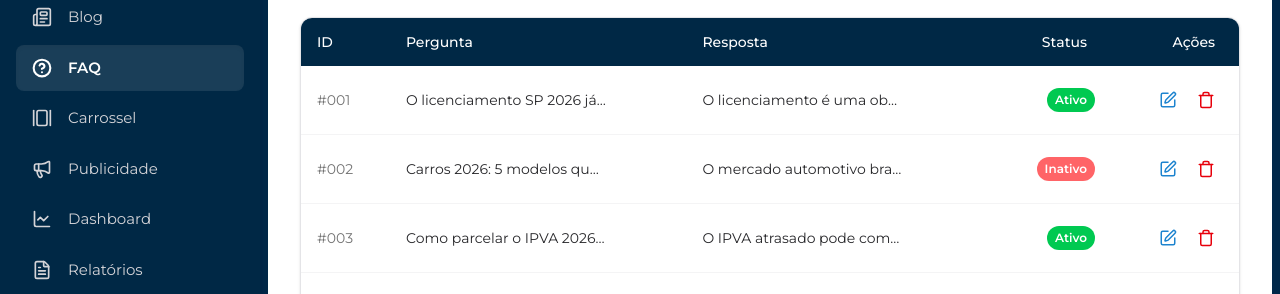
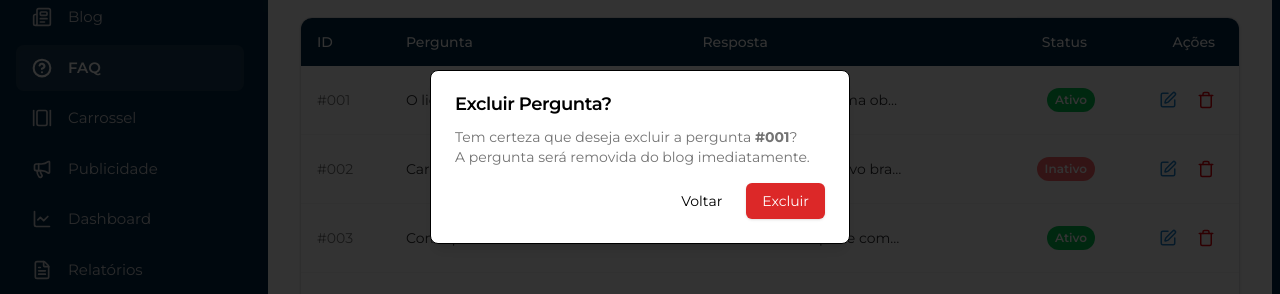
Before and after one commit to laboratorio-de-praticas-2026-1/front-end, a React (Vite) app: page /admin/faq in a window 1280 px wide. Both pictures are taken after a click on the button 1206 px from the left and 343 px from the top of the page. Shown: the part 243-537 px from the top of the page. Built offline with nearby package versions, Linux system fonts and the light colour scheme; no server answers.

Commit message:
feat: criação do modal para exclusão de uma pergunta

```diff
--- a/package.json
+++ b/package.json
@@ -39,6 +39,7 @@
     "react-text-mask-modern": "^1.0.4",
     "recharts": "^3.8.1",
     "socket.io-client": "^4.8.3",
+    "sonner": "^2.0.7",
     "tailwind-merge": "^3.5.0",
     "tailwindcss-animate": "^1.0.7",
     "zod": "^4.3.6"
--- a/src/App.tsx
+++ b/src/App.tsx
@@ -1,4 +1,5 @@
 import { BrowserRouter, Routes, Route, Navigate } from "react-router-dom";
+import { Toaster } from "sonner";
 
 import { Home } from "@/pages/Home";
 import { Servicos } from "@/pages/Servicos";
@@ -60,6 +61,7 @@ import EditarFAQ from "./components/admin/faq/EditarFaqCMS";
 function App() {
   return (
     <BrowserRouter>
+      <Toaster position="top-right" richColors />
       <Routes>
         {/* === ROTAS PÚBLICAS === */}
         <Route path="/" element={<Home />} />
@@ -106,6 +108,7 @@ function App() {
           <Route path="faq/novo" element={<NovoFAQ />} />
           <Route path="/admin/faq/editar/:id" element={<EditarFAQ />} />
 
+
           {/* Rota da tabela de posts */}
           <Route path="posts" element={<BlogAdmin />} />
 
--- /dev/null
+++ b/src/components/admin/faq/ConfirmDeleteModal.tsx
@@ -0,0 +1,84 @@
+import { useState } from "react"
+import { Loader2 } from "lucide-react"
+import { Dialog, DialogContent, DialogHeader, DialogTitle, DialogDescription } from "@/components/ui/dialog"
+import { Button } from "@/components/ui/button"
+import { toast } from "sonner"
+
+interface ConfirmDeleteModalFaqProps {
+  open: boolean
+  onOpenChange: (open: boolean) => void
+  onConfirm: () => Promise<void>
+  title?: string
+  description?: React.ReactNode
+}
+
+export function ConfirmDeleteModalFaq({
+  open,
+  onOpenChange,
+  onConfirm,
+  title = "Excluir item?",
+  description = "Tem certeza que deseja excluir este item? Essa ação não pode ser desfeita."
+}: ConfirmDeleteModalFaqProps) {
+
+  const [loading, setLoading] = useState(false)
+
+  const handleConfirm = async () => {
+    try {
+      setLoading(true)
+      await onConfirm()
+
+      toast.success("Excluído com sucesso!")
+      onOpenChange(false)
+
+    } catch (error) {
+
+      const message = error instanceof Error ? error.message : "Erro ao excluir. Tente novamente.";
+      toast.error(message);
+    } finally {
+      setLoading(false)
+    }
+  }
+
+  return (
+    <Dialog open={open} onOpenChange={onOpenChange}>
+      <DialogContent
+        className="max-w-[85vw] sm:max-w-[420px] rounded-lg [&>button]:hidden"
+        onPointerDownOutside={(e) => e.preventDefault()}
+      >
+
+        <DialogHeader className="flex flex-col gap-2 text-left">
+          <DialogTitle className="font-semibold">
+            {title}
+          </DialogTitle>
+          <DialogDescription className="text-muted-foreground">
+            {description}
+          </DialogDescription>
+        </DialogHeader>
+
+        <div className="flex justify-end gap-2">
+
+          <Button
+            variant="outline"
+            onClick={() => onOpenChange(false)}
+            disabled={loading}
+            className="border-none"
+          >
+            Voltar
+          </Button>
+
+          <Button
+            variant="destructive"
+            onClick={handleConfirm}
+            disabled={loading}
+            className="flex items-center gap-2 cursor-pointer"
+          >
+            {loading && <Loader2 className="h-4 w-4 animate-spin" />}
+            Excluir
+          </Button>
+
+        </div>
+
+      </DialogContent>
+    </Dialog>
+  )
+}
--- a/src/components/admin/faq/CreateFaqCMS.tsx
+++ b/src/components/admin/faq/CreateFaqCMS.tsx
@@ -41,6 +41,9 @@ export default function NovoFAQ() {
   const onSubmit = async (data: FAQFormData) => {
     setLoading(true);
     try {
+
+      await new Promise((resolve) => setTimeout(resolve, 1000));
+
       const payload = {
         ...data,
         status: data.status ? "Ativo" : "Inativo",
@@ -179,14 +182,16 @@ export default function NovoFAQ() {
             disabled={loading}
             className="w-full md:w-auto bg-primary text-white font-semibold h-11 px-6 rounded-lg flex items-center gap-2 cursor-pointer transition-all hover:scale-[1.02]"
           >
-            <Printer size={22} />
             {loading ? (
               <>
                 <Loader2 className="animate-spin h-4 w-4" />
                 Salvando...
               </>
             ) : (
-              "Criar pergunta"
+              <>
+              <Printer size={22} />
+              Criar pergunta
+              </>
             )}
           </Button>
         </footer>
--- a/src/components/admin/faq/EditarFaqCMS.tsx
+++ b/src/components/admin/faq/EditarFaqCMS.tsx
@@ -10,12 +10,15 @@ import { Select, SelectContent, SelectItem, SelectTrigger, SelectValue } from "@
 import { zodResolver } from '@hookform/resolvers/zod';
 import { FAQ_CATEGORIES_MOCK, FAQ_MOCK_DATA } from "@/mocks/faq.mocks";
 import type { FAQCategoryOption } from '@/types/faq.types';
+import { ConfirmDeleteModalFaq } from './ConfirmDeleteModal';
+import { toast } from 'sonner';
 
 export default function EditarFAQ() {
   const navigate = useNavigate();
   const { id } = useParams<{ id: string }>();
   const [loading, setLoading] = useState(false);
   const [catOptions, setCatOptions] = useState<FAQCategoryOption[]>([]);
+  const [isDeleteModalOpen, setIsDeleteModalOpen] = useState(false);
 
   const {
     register,
@@ -68,6 +71,9 @@ export default function EditarFAQ() {
   const onSubmit = async (data: FAQFormData) => {
     setLoading(true);
     try {
+
+      await new Promise((resolve) => setTimeout(resolve, 1000));
+
       const payload = {
         ...data,
         id,
@@ -84,7 +90,22 @@ export default function EditarFAQ() {
     }
   };
 
-  console.log("categoria form:", watch("categoria"));
+  const handleDelete = async () => {
+  try {
+    // Simulação de chamada de API
+    await new Promise((resolve) => setTimeout(resolve, 1500));
+
+    // Logica de exclusão (aqui entraria sua chamada axios/fetch)
+    console.log(`Item ${id} excluído com sucesso`);
+
+    // Redireciona o usuário após a exclusão bem-sucedida
+    navigate("/admin/faq");
+  } catch (erro) {
+    // O modal já trata o toast.error internamente se a promise falhar,
+    // mas você pode lançar o erro novamente se precisar de algo específico aqui.
+    throw erro;
+  }
+};
 
   return (
     <div className="min-h-screen text-muted-foreground animate-in fade-in duration-500">
@@ -100,7 +121,12 @@ export default function EditarFAQ() {
           <p className="text-sm text-gray-500">Gerencie e atualize as informações desta pergunta.</p>
         </div>
 
-        <Button variant={'destructive'} className='text-white font-semibold'>
+        <Button
+          type="button"
+          variant={'destructive'}
+          className='text-white font-semibold cursor-pointer'
+          onClick={() => setIsDeleteModalOpen(true)}
+          >
           <Trash size={20} />
           Excluir
         </Button>
@@ -240,6 +266,22 @@ export default function EditarFAQ() {
           </Button>
         </footer>
       </form>
+      <ConfirmDeleteModalFaq
+        open={isDeleteModalOpen}
+        onOpenChange={setIsDeleteModalOpen}
+        onConfirm={handleDelete}
+        title="Excluir Pergunta?"
+        description={
+          <>
+            Tem certeza que deseja excluir a pergunta{" "}
+            <span className="font-bold text-muted-fore">
+              #{id}
+            </span>
+            ?<br />
+            A pergunta será removida do blog imediatamente.
+          </>
+        }
+      />
     </div>
   );
 }
--- a/src/components/admin/faq/FaqAdmin.tsx
+++ b/src/components/admin/faq/FaqAdmin.tsx
@@ -7,6 +7,7 @@ import { Select, SelectContent, SelectItem, SelectTrigger, SelectValue } from "@
 import { Table, TableBody, TableCell, TableHead, TableHeader, TableRow } from "@/components/ui/table";
 import type { FAQItem, FAQStatus, FAQFilters, FAQCategoryOption, FAQStatusOption } from "@/types/faq.types";
 import { FAQ_MOCK_DATA, FAQ_CATEGORIES_MOCK, FAQ_STATUS_MOCK } from "@/mocks/faq.mocks";
+import { ConfirmDeleteModalFaq } from "./ConfirmDeleteModal";
 import { id } from "date-fns/locale";
 
 export default function FAQ() {
@@ -119,6 +120,12 @@ export default function FAQ() {
     sortOrder: "desc",
   });
 }
+
+  const handleDelete = async () => {
+    if (!selectedFaq) return
+    await new Promise((resolve) => setTimeout(resolve, 1000))
+    setFaqs((prev) => prev.filter((f) => f.id !== selectedFaq.id))
+  }
 
   return (
     <div className="flex flex-col gap-6">
@@ -287,11 +294,22 @@ export default function FAQ() {
       <div className="text-sm text-zinc-500 text-center sm:text-right">
         {filteredFaqs.length} resultados
       </div>
-      {/* <ReportModal
-        report={selectedReport}
+      <ConfirmDeleteModalFaq
         open={openModal}
-        onClose={() => setOpenModal(false)}
-      /> */}
+        onOpenChange={setOpenModal}
+        onConfirm={handleDelete}
+        title="Excluir Pergunta?"
+        description={
+          <>
+            Tem certeza que deseja excluir a pergunta{" "}
+            <span className="font-bold text-muted-fore">
+              {selectedFaq?.id}
+            </span>
+            ?<br />
+            A pergunta será removida do blog imediatamente.
+          </>
+        }
+      />
     </div>
   );
 }
```
Also changed, not shown: 1 other file (tests, documents, lock files or other folders).
